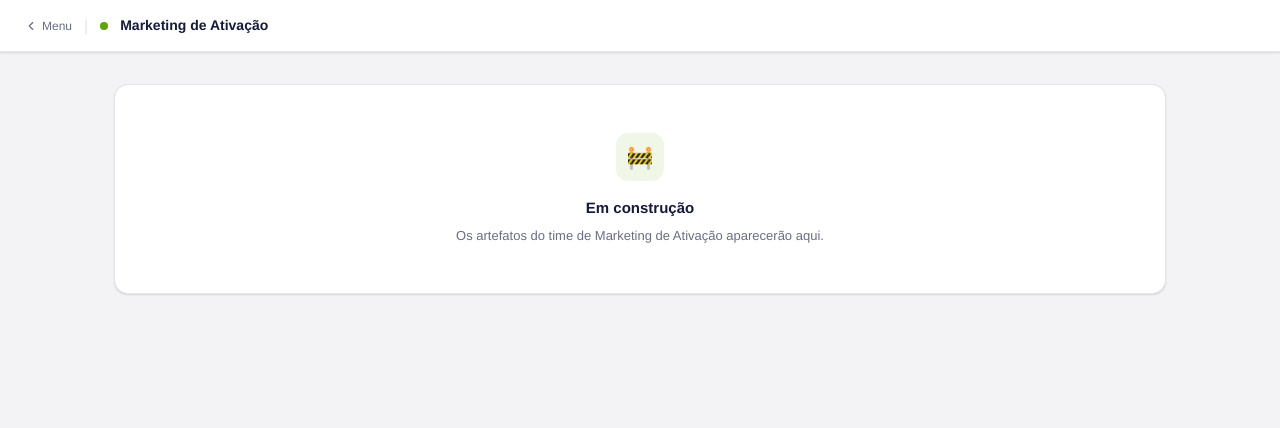
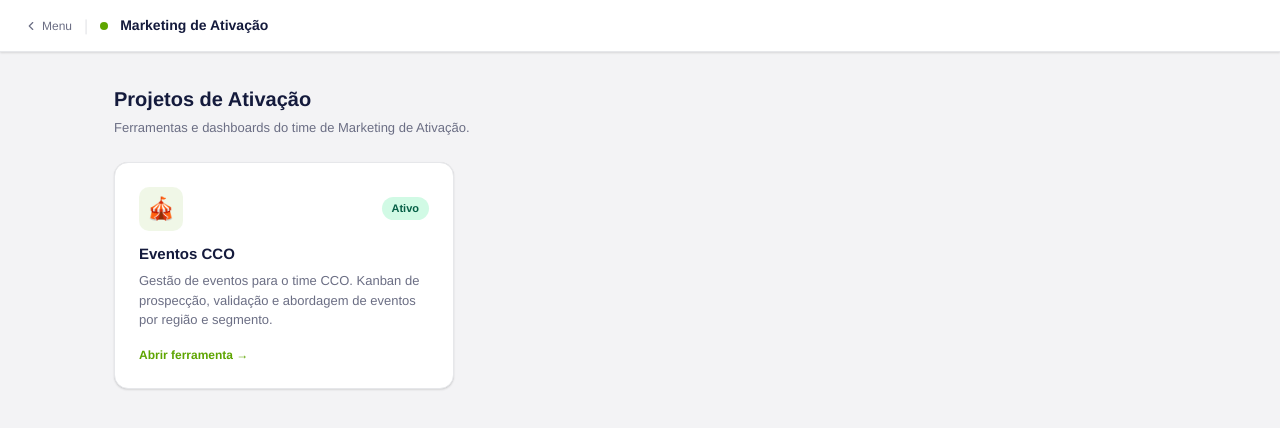
Before and after one commit to Marketing-Seazone/marketing-hub, a Next.js app: page /ativacao in a window 1280 px wide. Shown: the top 428 px of the page. Built offline with nearby package versions, Linux system fonts and the light colour scheme.

Commit message:
feat(ativacao): adiciona projeto Eventos CCO

```diff
--- a/src/app/ativacao/page.tsx
+++ b/src/app/ativacao/page.tsx
@@ -1,5 +1,85 @@
 import { TeamLayout } from "@/components/team-layout"
+import { T } from "@/lib/constants"
+
+const projects = [
+  {
+    title: "Eventos CCO",
+    description: "Gestão de eventos para o time CCO. Kanban de prospecção, validação e abordagem de eventos por região e segmento.",
+    url: "https://cco-events.lovable.app",
+    emoji: "🎪",
+    status: "Ativo",
+  },
+]
 
 export default function Page() {
-  return <TeamLayout teamId="ativacao" />
-}
+  return (
+    <TeamLayout teamId="ativacao">
+      <div style={{ display: "flex", flexDirection: "column", gap: 24 }}>
+        <div>
+          <h2 style={{ fontSize: 20, fontWeight: 700, color: T.cardFg, margin: "0 0 4px" }}>
+            Projetos de Ativação
+          </h2>
+          <p style={{ fontSize: 13, color: T.mutedFg, margin: 0 }}>
+            Ferramentas e dashboards do time de Marketing de Ativação.
+          </p>
+        </div>
+
+        <div style={{ display: "grid", gridTemplateColumns: "repeat(auto-fill, minmax(300px, 1fr))", gap: 16 }}>
+          {projects.map((project) => (
+            <a
+              key={project.title}
+              href={project.url}
+              target="_blank"
+              rel="noopener noreferrer"
+              style={{ textDecoration: "none" }}
+            >
+              <div
+                style={{
+                  background: T.card,
+                  border: `1px solid ${T.border}`,
+                  borderRadius: 14,
+                  padding: "24px",
+                  boxShadow: T.elevSm,
+                  cursor: "pointer",
+                  display: "flex",
+                  flexDirection: "column",
+                  gap: 12,
+                }}
+              >
+                <div style={{ display: "flex", alignItems: "center", justifyContent: "space-between" }}>
+                  <div style={{
+                    width: 44, height: 44, borderRadius: 10,
+                    background: "#5EA50018",
+                    display: "flex", alignItems: "center", justifyContent: "center",
+                    fontSize: 22,
+                  }}>
+                    {project.emoji}
+                  </div>
+                  <span style={{
+                    fontSize: 11, fontWeight: 600, padding: "3px 10px",
+                    borderRadius: 20, background: T.statusOkBg, color: T.statusOkDark,
+                  }}>
+                    {project.status}
+                  </span>
+                </div>
+                <div>
+                  <p style={{ fontSize: 15, fontWeight: 700, color: T.cardFg, margin: "0 0 6px" }}>
+                    {project.title}
+                  </p>
+                  <p style={{ fontSize: 13, color: T.mutedFg, margin: 0, lineHeight: 1.5 }}>
+                    {project.description}
+                  </p>
+                </div>
+                <div style={{ display: "flex", alignItems: "center", gap: 4, marginTop: 4 }}>
+                  <span style={{ fontSize: 12, color: "#5EA500", fontWeight: 600 }}>
+                    Abrir ferramenta →
+                  </span>
+                </div>
+              </div>
+            </a>
+          ))}
+        </div>
+      </div>
+    </TeamLayout>
+  )
+                }
```
